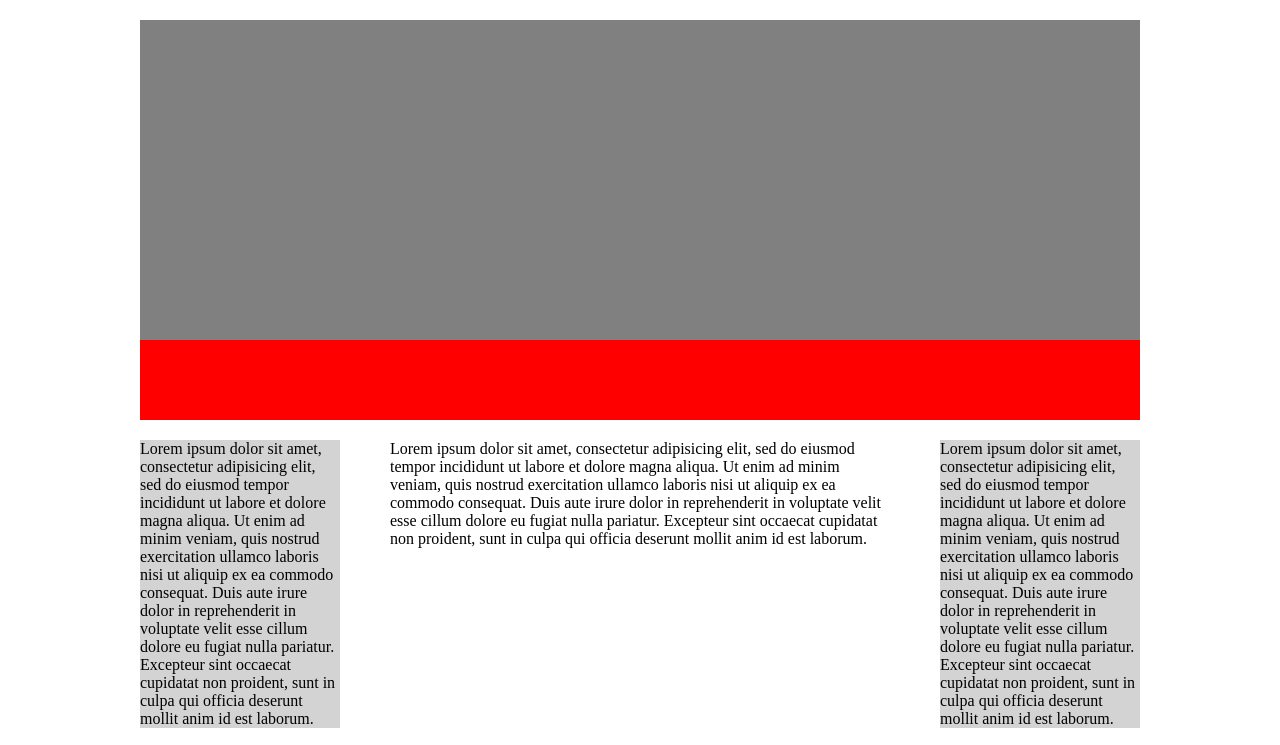
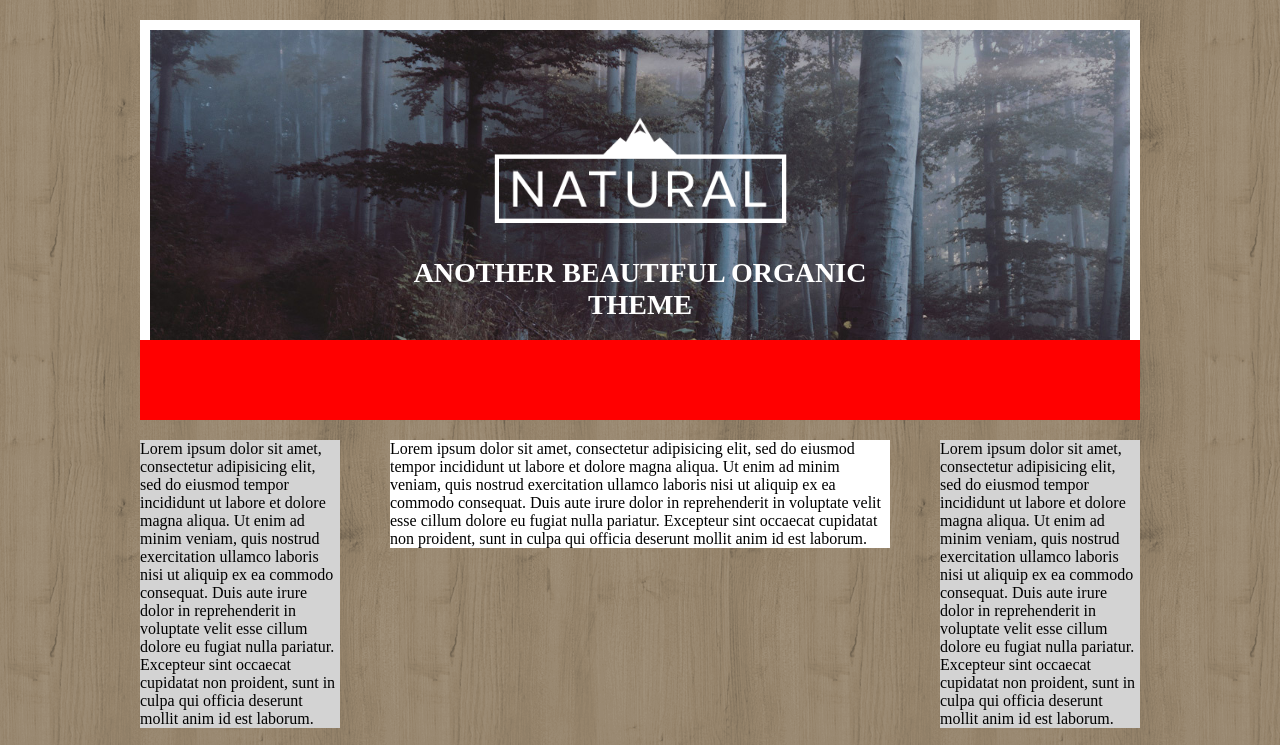
Before and after one commit to angelacaterina/htmlcss-wp, a plain HTML site: page index.html in a window 1280 px wide. Shown: the top 745 px of the page. Drawn offline with Linux system fonts and the light colour scheme.

Commit message:
header_top
inserimento del logo, su sfondo header_bg; inserimento <h1>

```diff
--- a/assets/css/style.css
+++ b/assets/css/style.css
@@ -3,6 +3,22 @@
   padding: 0;
   box-sizing: border-box;
 }
+
+body{
+  background-image: url(../img/natural-default-pattern.png);
+}
+
+#container{
+  width: 1000px;
+  margin: auto;
+}
+
+/* #container::after{
+  content: "";
+  display: table;
+  clear: both;
+} */
+
 
 /* utility */
 .float_left{
@@ -16,29 +32,37 @@
 .mb_20{
   margin-bottom: 20px;
 }
-/* /utility */
-
-body{
-  background-image: url(../img/natural-default-pattern.png);
-  background-size: contain;
-}
-
-#container{
-  width: 1000px;
-  margin: auto;
-}
-
-#container::after{
-  content: "";
-  display: table;
-  clear: both;
-}
 
 /* site_header */
 #site_header{
   height: 400px;
-  background: grey;
   position: relative;
+  text-align: center;
+  text-transform: uppercase;
+  color: white;
+}
+
+.header_top{
+  position: relative;
+  height: 380px;
+  border: 10px solid white;
+  background-image: url(../img/header_bg.jpg);
+  background-size: cover;
+}
+
+.header_top h1{
+  font-size: 28px;
+  font-weight: 600;
+}
+.header_logo{
+  position: absolute;
+  top: 50%;
+  left: 50%;
+  transform: translate(-50%,-50%);
+}
+
+.header_logo img{
+  width: 70%;
 }
 
 /* navbar */
--- a/index.html
+++ b/index.html
@@ -11,6 +11,13 @@
     <div id="container">
       <!-- #site_header -->
       <header id="site_header" class="mt_20 mb_20">
+        <div class="header_top">
+          <div class="header_logo">
+            <img src="assets/img/logo.png" alt="logo con scritta natural e con un bordo bianco">
+            <h1 class="page_title">Another beautiful organic theme</h1>
+          </div>
+        </div>
+
         <nav class="navbar">
 
         </nav>
```
Also changed, not shown: assets/img/header_bg.jpg (added), assets/img/logo.png (added), assets/img/natural-default-pattern.png (added).
